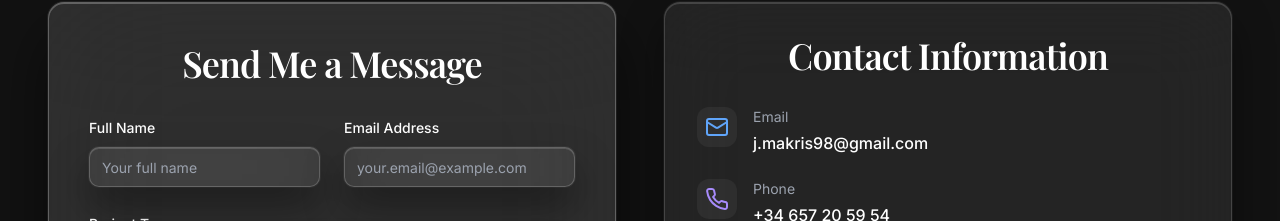
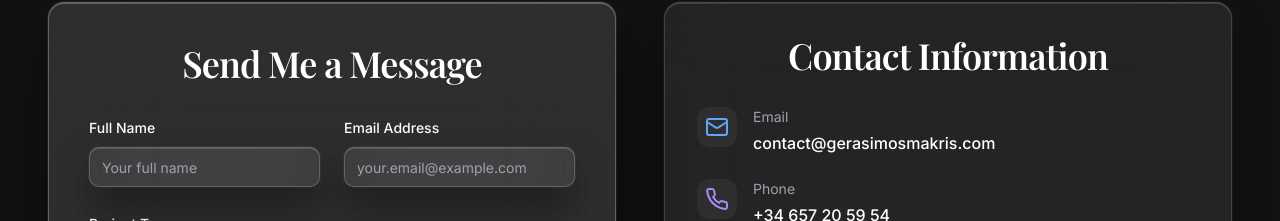
Before and after one commit to gerasimosmakris98/gerasimosmakris, a React (Vite) app: page / in a window 1280 px wide. Shown: the part 9112-9333 px from the top of the page. Built offline with nearby package versions, Linux system fonts and the light colour scheme.

Commit message:
Code edited in Lovable Code Editor
Edited UI in Lovable

```diff
--- a/src/components/ContactSection.tsx
+++ b/src/components/ContactSection.tsx
@@ -14,7 +14,7 @@ const ContactSection = () => {
   ];
 
   const contactInfo = [
-    { icon: <Mail className="w-6 h-6 text-highlight-blue" />, label: "Email", value: "j.makris98@gmail.com", type: "email" },
+    { icon: <Mail className="w-6 h-6 text-highlight-blue" />, label: "Email", value: "contact@gerasimosmakris.com", type: "email" },
     { icon: <Phone className="w-6 h-6 text-highlight-purple" />, label: "Phone", value: "+34 657 20 59 54", type: "phone" },
     { icon: <MapPin className="w-6 h-6 text-highlight-pink" />, label: "Location", value: "Madrid, Spain", type: "location" },
   ];
```
